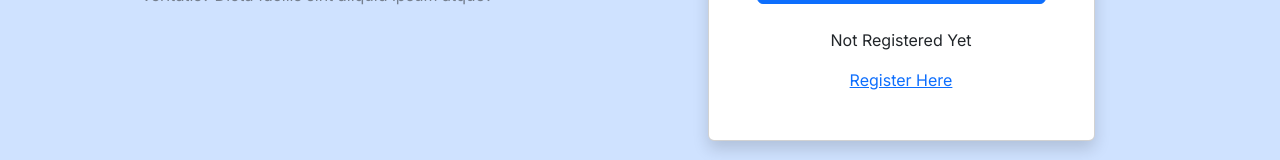
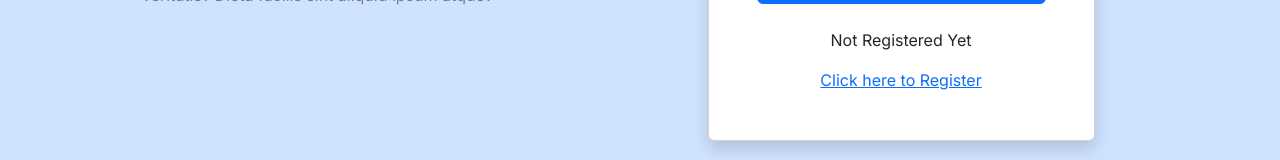
Before and after one commit to Aviral2442/frontend, a Next.js app: page /login in a window 1280 px wide. Shown: the part 575-735 px from the top of the page. Built offline with nearby package versions, Linux system fonts and the light colour scheme.

Commit message:
UI Changes

```diff
--- a/src/app/login/page.jsx
+++ b/src/app/login/page.jsx
@@ -110,7 +110,7 @@ const Login = () => {
                                             </button>
                                             <div className="text-center">
                                                 <p>Not Registered Yet</p>
-                                                <Link href='/signup'>Register Here</Link>
+                                                <Link href='/signup'>Click here to Register </Link>
                                             </div>
                                         </form>
                                     </div>
--- a/src/app/signup/page.jsx
+++ b/src/app/signup/page.jsx
@@ -145,7 +145,7 @@ const Signup = () => {
                       </div>
                       <div className="d-flex justify-content-end pt-3">
                         <button type="button" className="btn btn-light">
-                          Reset all
+                          Reset all Feilds
                         </button>
                         <button type="submit" className="btn btn-primary ms-2">
                           Submit form
```
